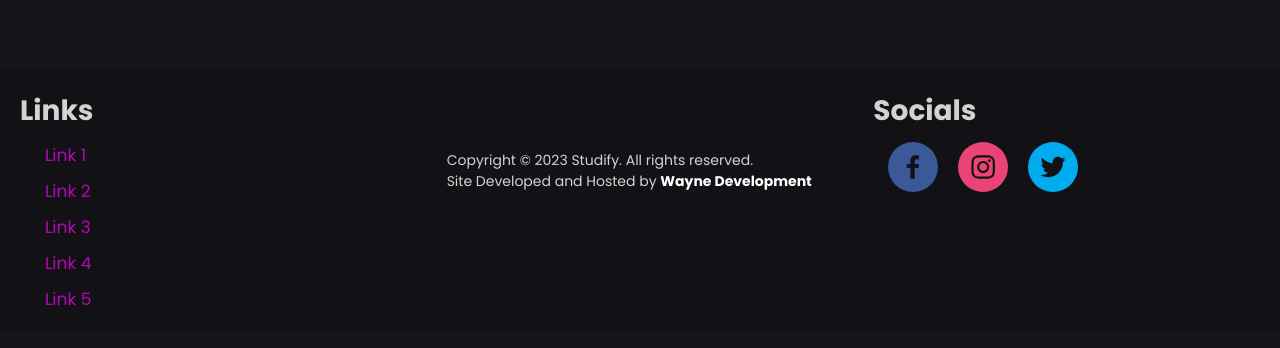
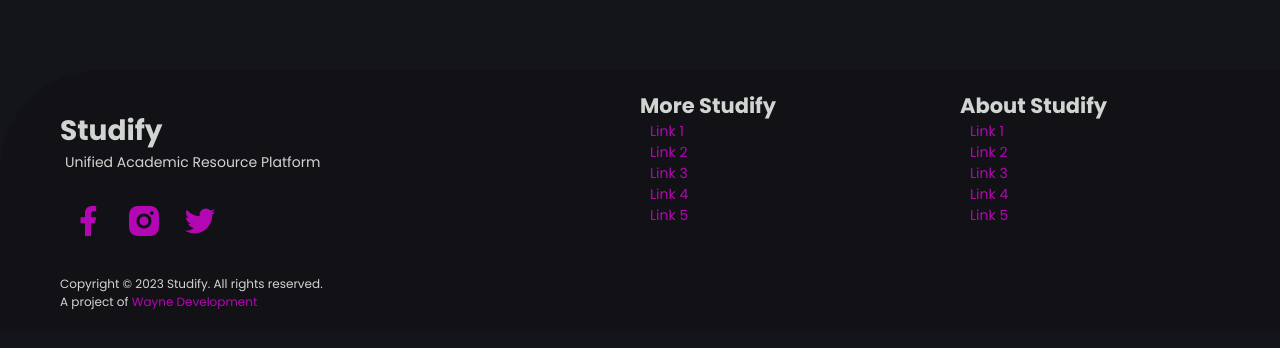
Before and after one commit to AliWayne101/studify, a Next.js app: page /dashboard in a window 1280 px wide. Shown: the part 328-676 px from the top of the page. Built offline with nearby package versions, Linux system fonts and the light colour scheme; no server answers.

Commit message:
Revamped Footer

```diff
--- a/app/css/sections/footer.scss
+++ b/app/css/sections/footer.scss
@@ -1,32 +1,52 @@
 .footer {
     margin-top: 40px;
-    background-color: var(--background-sec);
     display: grid;
-    grid-template-columns: repeat(3, 1fr);
+    grid-template-columns: 50% 25% 25%;
+    min-height: 200px;
 
-    &-in {
-        padding: 20px;
-        &:nth-child(2) {
-            padding-top: 80px;
+    &-section {
+        background-color: var(--background-sec);
+        padding: 20px 0;
+
+        p {
+            padding-left: 5px;
+        }
+
+        &:nth-child(1) {
+            border-top-left-radius: 100px;
+            padding-top: 40px;
+            padding-left: 60px;
         }
 
         ul {
-            margin-left: 5px;
-            li {
-                list-style-type: none;
-                margin-top: 10px;
-                a {
-                    padding: 0 20px;
-                    font-size: 17px;
-                }
+            list-style-type: none;
+            margin-left: 10px;
+        }
+
+        &-socials {
+            margin: 30px 0;
+
+            &-icon {
+                size: 48px;
+                margin: 0 10px;
             }
         }
 
-        .socials {
-            display: flex;
-            margin-top: 10px;
-            &-icon {
-                margin: 0 10px;
+        &-copy {
+            font-size: 12px;
+        }
+    }
+
+    @media screen and (max-width: 720px) {
+        grid-template-columns: repeat(1, 1fr);
+        gap: 10px;
+
+        &-section {
+            padding-left: 20px;
+            &:nth-child(1) {
+                border-top-left-radius: 0px;
+                padding-top: 20px;
+                padding-left: 20px;
             }
         }
     }
--- a/app/sections/footer.tsx
+++ b/app/sections/footer.tsx
@@ -1,33 +1,38 @@
 import React from 'react'
 import "../css/sections/footer.scss";
 import Link from 'next/link';
-import { SocialIcon } from 'react-social-icons';
-import { footerLinks, socialDetails } from '../../configs';
+import { footerLinksMore, footerLinksAbout, WebDetails, socialDetails } from '../../configs';
+import { RiFacebookBoxFill } from 'react-icons/ri';
 
 const Footer = () => {
   return (
     <div className="footer">
-      <div className="footer-in">
-        <h1>Links</h1>
+      <div className="footer-section">
+        <h1>{WebDetails.webName}</h1>
+        <p>Unified Academic Resource Platform</p>
+        <div className="footer-section-socials">
+          {socialDetails.map((social, index) => (
+            <Link href={social.url} target='_blank' key={index}>{social.icon}</Link>
+          ))}
+        </div>
+        <div className="footer-section-copy">
+          Copyright © 2023 {WebDetails.webName}. All rights reserved.<br />
+          A project of <Link href={WebDetails.backlink}>Wayne Development</Link>
+        </div>
+      </div>
+      <div className="footer-section">
+        <h2>More Studify</h2>
         <ul>
-          {footerLinks.map((x, index) => (
-            <li key={index}>
-              <Link href={x.url}>{x.text}</Link>
-            </li>
+          {footerLinksMore.map((link, index) => (
+            <li key={index}><Link href={link.url}>{link.text}</Link></li>
           ))}
         </ul>
       </div>
-      <div className="footer-in">
-        Copyright © 2023 Studify. All rights reserved.<br />
-        Site Developed and Hosted by <Link href='https://waynedev.vercel.app' target='_blank'><b>Wayne Development</b></Link>
-      </div>
-      <div className="footer-in">
-        <h1>Socials</h1>
-        <ul className="socials">
-          {socialDetails.map((x, index) => (
-            <li className="socials-icon" key={index}>
-              <SocialIcon url={x.url} />
-            </li>
+      <div className="footer-section">
+        <h2>About Studify</h2>
+        <ul>
+          {footerLinksAbout.map((link, index) => (
+            <li key={index}><Link href={link.url}>{link.text}</Link></li>
           ))}
         </ul>
       </div>
--- a/configs.ts
+++ b/configs.tsx
@@ -1,10 +1,12 @@
+import { RiFacebookFill, RiInstagramFill, RiTwitterFill } from 'react-icons/ri';
+
 export const socialDetails = [
-    { url: "https://facebook.com" },
-    { url: "https://instagram.com" },
-    { url: "https://twitter.com" },
+    { url: "https://facebook.com", icon: <RiFacebookFill className='footer-section-socials-icon' size={36} /> },
+    { url: "https://instagram.com", icon: <RiInstagramFill className='footer-section-socials-icon' size={36} /> },
+    { url: "https://twitter.com", icon: <RiTwitterFill className='footer-section-socials-icon' size={36} /> },
 ];
 
-export const footerLinks = [
+export const footerLinksMore = [
     { text: "Link 1", url: "#" },
     { text: "Link 2", url: "#" },
     { text: "Link 3", url: "#" },
@@ -12,9 +14,18 @@ export const footerLinks = [
     { text: "Link 5", url: "#" },
 ];
 
+export const footerLinksAbout = [
+    { text: "Link 1", url: "#" },
+    { text: "Link 2", url: "#" },
+    { text: "Link 3", url: "#" },
+    { text: "Link 4", url: "#" },
+    { text: "Link 5", url: "#" },
+]
+
 export const WebDetails = {
     webName: "Studify",
     webMotto: `Stay connected to your child's academic journey with real-time updates. Empower their success with instant access to grades, attendance, and progress.`,
+    backlink: "https://waynedev.vercel.app",
     webMeta: {
         title: "Studify - Stay Connected to Your Child's Academic Journey",
         description: "Studify provides real-time updates on your child's grades, attendance, and progress. Empower their success with instant access to academic information.",
--- a/package.json
+++ b/package.json
@@ -22,7 +22,6 @@
     "react-dom": "^19.0.0",
     "react-icons": "^5.4.0",
     "react-notification-component": "^1.1.4",
-    "react-social-icons": "^6.18.0",
     "react-spinners": "^0.15.0",
     "sass": "^1.83.1"
   },
```
Also changed, not shown: 1 other file (tests, documents, lock files or other folders).
